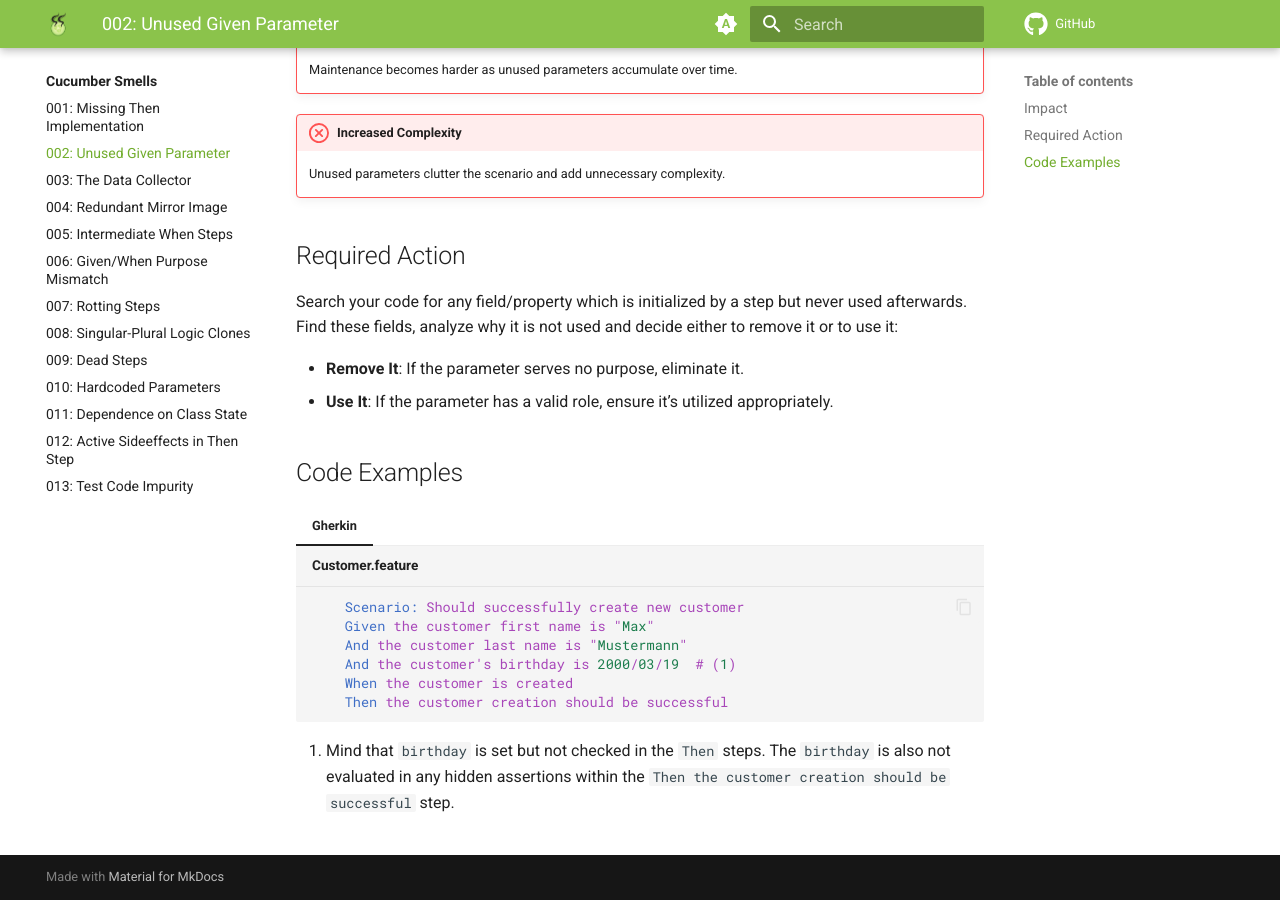
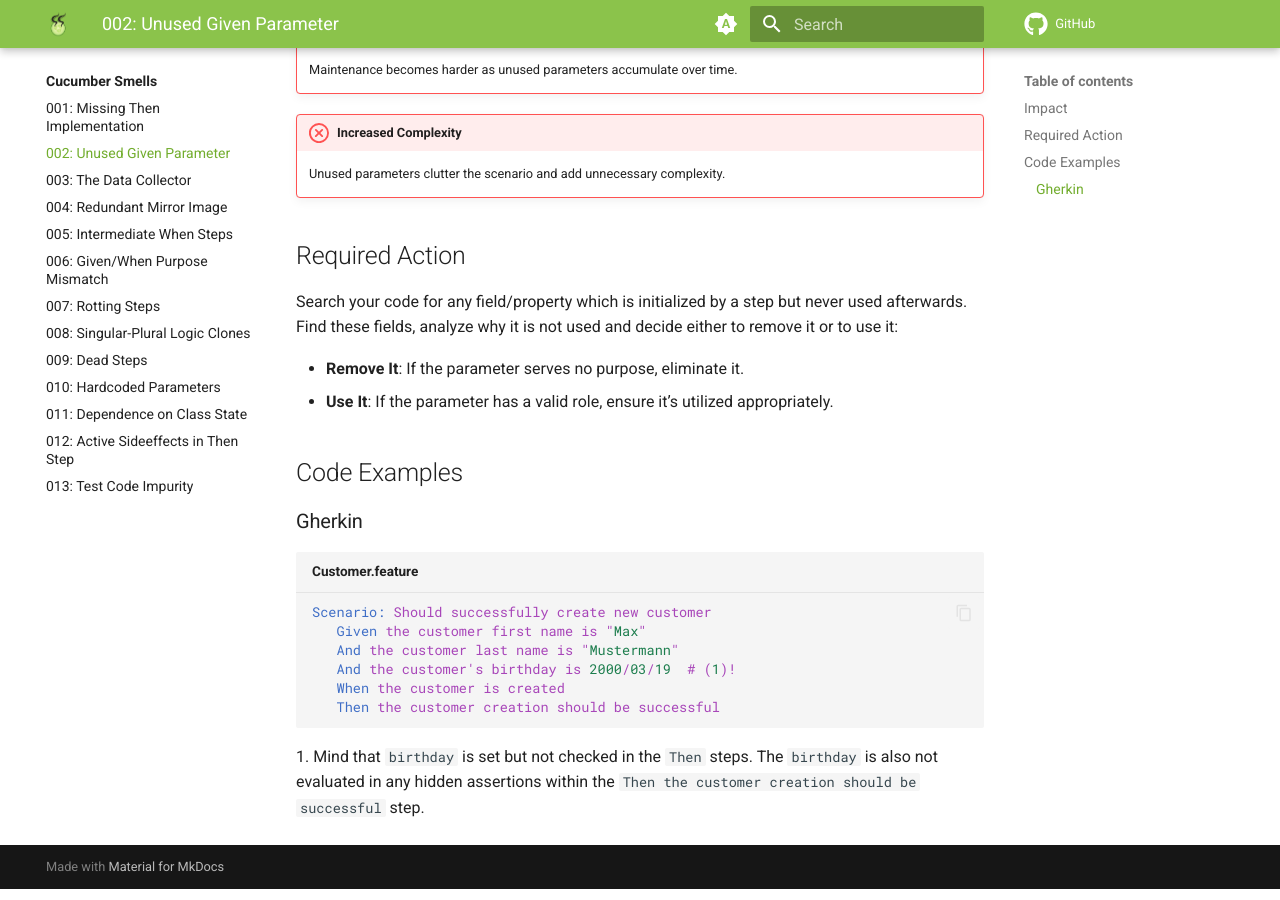
Before and after one commit to Cucumber-Diseases/cucumber-diseases.github.io, an MkDocs documentation site: the page built from docs/smells/002-unused-given.md, in a window 1280 px wide and 900 px high, scrolled down 661 px. Built offline with MkDocs 1.6.1 and Material for MkDocs 9.7.7, drawn with Linux system fonts in a browser that asks for light colours.

Commit message:
format gherking and footnote

````diff
--- a/docs/smells/002-unused-given.md
+++ b/docs/smells/002-unused-given.md
@@ -26,16 +26,13 @@ Search your code for any field/property which is initialized by a step but never
 * **Use It**: If the parameter has a valid role, ensure it’s utilized appropriately.
 
 ## Code Examples
-
-=== "Gherkin"
-    ```gherkin title="Customer.feature"
-        Scenario: Should successfully create new customer
-        Given the customer first name is "Max"
-        And the customer last name is "Mustermann"
-        And the customer's birthday is 2000/03/19  # (1)
-        When the customer is created
-        Then the customer creation should be successful
-    ```
-
-
-    1. Mind that `birthday` is set but not checked in the `Then` steps. The `birthday` is also not evaluated in any hidden assertions within the `Then the customer creation should be successful` step.
+### Gherkin
+```gherkin title="Customer.feature"
+Scenario: Should successfully create new customer
+   Given the customer first name is "Max"
+   And the customer last name is "Mustermann"
+   And the customer's birthday is 2000/03/19  # (1)!
+   When the customer is created
+   Then the customer creation should be successful
+```
+1. Mind that `birthday` is set but not checked in the `Then` steps. The `birthday` is also not evaluated in any hidden assertions within the `Then the customer creation should be successful` step.
````
